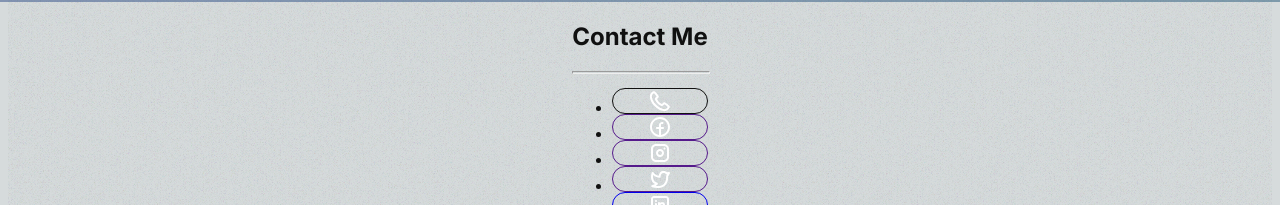
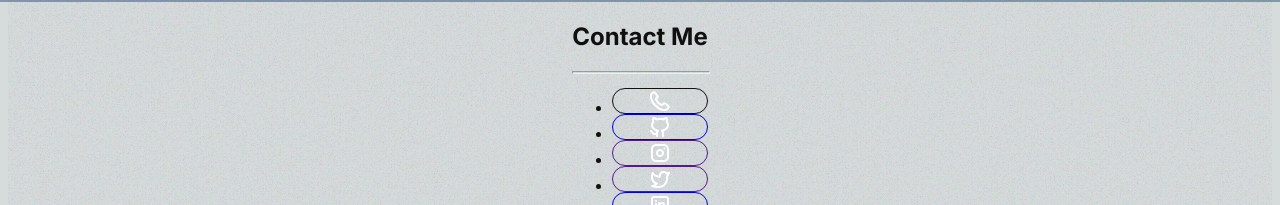
Before and after one commit to ifiokabasiudo/portfolio, a Next.js app: page / in a window 1280 px wide. Shown: the part 4595-4800 px from the top of the page. Built offline with nearby package versions, Linux system fonts and the light colour scheme.

Commit message:
Replaced facebook with github

```diff
--- a/app/page.tsx
+++ b/app/page.tsx
@@ -17,7 +17,7 @@ import Instagram from '../public/ins_line.png'
 import Twitter from '../public/twitter_line.png'
 import Linkedin from '../public/linkedin_line.png'
 import Mail from '../public/mail_line.png'
-import Facebook from '../public/facebook_line.png'
+import Github from '../public/github_line.png'
 
 export default function Home() {
   const [open, setOpen] = useState(false)
@@ -170,7 +170,7 @@ export default function Home() {
               ><div className='border flex items-center justify-center border-white hover:border-blue-700 rounded-full px-1 py-1'><Image className='w-[24px] h-[24px]' src={Phone} alt='outine of phone icon'/></div></div></div>
             </li>
             <li>
-            <a href="" className="block text-gray-900 rounded-full hover:border-blue-700 lg:hover:bg-transparent lg:hover:text-blue-700 pt-3 lg:p-0 lg:dark:hover:text-blue-500 dark:text-white dark:hover:bg-gray-700 dark:hover:text-white lg:dark:hover:bg-transparent dark:border-gray-700"><div className='border flex items-center justify-center border-white hover:border-blue-700 rounded-full px-1 py-1'><Image className='w-[24px] h-[24px]' src={Facebook} alt='outine of facebook icon'/></div></a>
+            <a href="https://github.com/ifiokabasiudo" className="block text-gray-900 rounded-full hover:border-blue-700 lg:hover:bg-transparent lg:hover:text-blue-700 pt-3 lg:p-0 lg:dark:hover:text-blue-500 dark:text-white dark:hover:bg-gray-700 dark:hover:text-white lg:dark:hover:bg-transparent dark:border-gray-700"><div className='border flex items-center justify-center border-white hover:border-blue-700 rounded-full px-1 py-1'><Image className='w-[24px] h-[24px]' src={Github} alt='outine of facebook icon'/></div></a>
             </li>
             <li>
             <a href="" className="block text-gray-900 rounded-full hover:border-blue-700 lg:hover:bg-transparent lg:hover:text-blue-700 pt-3 lg:p-0 lg:dark:hover:text-blue-500 dark:text-white dark:hover:bg-gray-700 dark:hover:text-white lg:dark:hover:bg-transparent dark:border-gray-700"><div className='border flex items-center justify-center border-white hover:border-blue-700 rounded-full px-1 py-1'><Image className='w-[24px] h-[24px]' src={Instagram} alt='outine of instagram icon'/></div></a>
```
Also changed, not shown: public/github_line.png (added).
